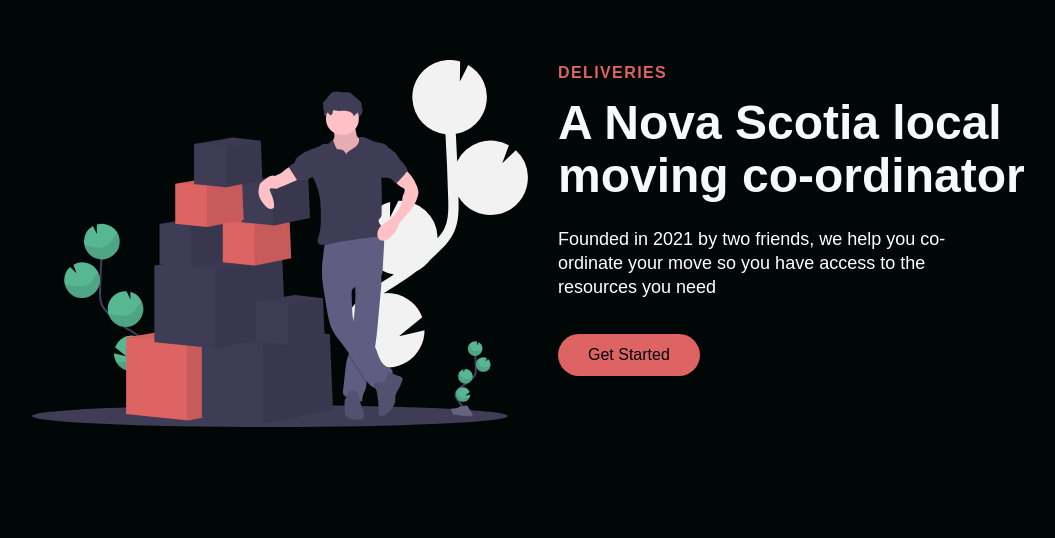
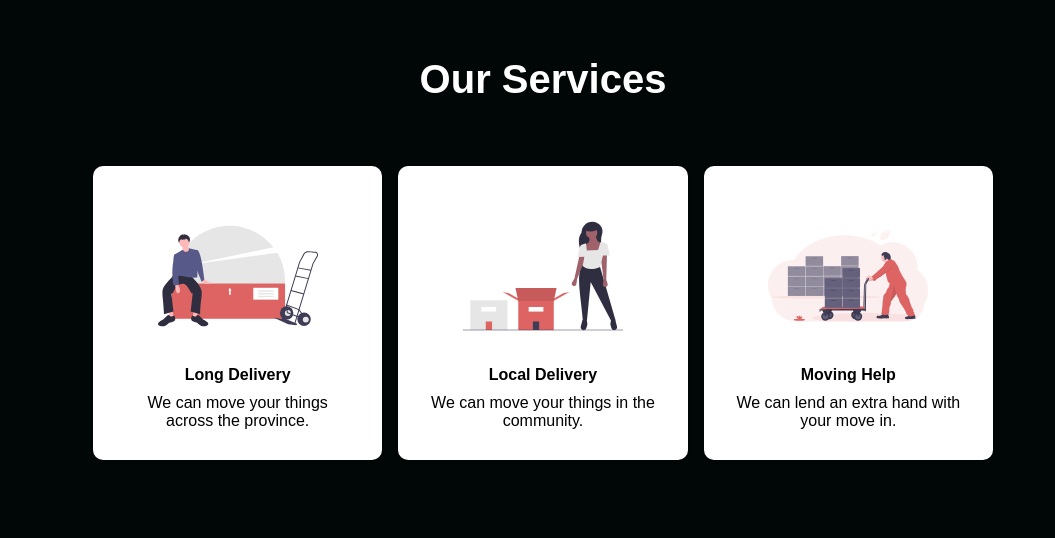
Before and after one commit to reyncode/moving-co, a React (Create React App) app: page / in a window 1280 px wide. Shown: the part 1742-2280 px from the top of the page, without its empty margins (97-1152 px from the left). Built offline with nearby package versions, Linux system fonts and the light colour scheme; a web font is replaced by a local one.

Commit message:
linking pages together with data sheet

```diff
--- a/src/components/InfoSection/data.js
+++ b/src/components/InfoSection/data.js
@@ -12,39 +12,6 @@ export const homeObjOne = {
     alt: 'standing',
     dark: true,
     primary: true,
-    darkText: false
+    darkText: false,
+    linkTo: 'services'
 };
-
-export const homeObjTwo = {
-    id: 'services',
-    lightBg: false,
-    lightText: true,
-    lightTextDesc: true,
-    topLine: 'Deliveries',
-    headline: 'A Nova Scotia local moving co-ordinator',
-    description: 'Founded in 2021 by two friends, we help you co-ordinate your move so you have access to the resources you need ',
-    buttonLabel: 'Get Started',
-    imgStart: true,
-    img: require('../../images/svg-1.svg').default,
-    alt: 'standing',
-    dark: true,
-    primary: true,
-    darkText: false
-};
-
-export const homeObjThree = {
-    id: 'about',
-    lightBg: false,
-    lightText: true,
-    lightTextDesc: true,
-    topLine: 'About Us',
-    headline: 'A Nova Scotia local moving co-ordinator',
-    description: 'Founded in 2021 by two friends, we help you co-ordinate your move so you have access to the resources you need ',
-    buttonLabel: 'Get Started',
-    imgStart: false,
-    img: require('../../images/svg-1.svg').default,
-    alt: 'standing',
-    dark: true,
-    primary: true,
-    darkText: false
-};
--- a/src/components/InfoSection/index.js
+++ b/src/components/InfoSection/index.js
@@ -29,7 +29,8 @@ const InfoSection = ({
     alt,
     primary,
     dark,
-    dark2
+    dark2,
+    linkTo
 }) => {
     return (
         <>
@@ -42,7 +43,7 @@ const InfoSection = ({
                                 <Heading lightText={lightText}>{headline}</Heading>
                                 <Subtitle darkText={darkText}>{description}</Subtitle>
                                 <BtnWrap>
-                                    <Button to='home'
+                                    <Button to={linkTo}
                                         smooth={true}
                                         duration={500}
                                         spy={true}
--- a/src/pages/index.js
+++ b/src/pages/index.js
@@ -3,7 +3,7 @@ import Sidebar from '../components/Sidebar'
 import Navbar from '../components/Navbar'
 import HeroSection from '../components/HeroSection';
 import InfoSection from '../components/InfoSection';
-import { homeObjOne, homeObjTwo } from '../components/InfoSection/data';
+import { homeObjOne } from '../components/InfoSection/data';
 import Services from '../components/Services';
 
 const Home = () => {
@@ -19,7 +19,6 @@ const Home = () => {
             <Navbar toggle={toggle} />
             <HeroSection />
             <InfoSection {...homeObjOne} />
-            <InfoSection {...homeObjTwo} />
             <Services />
         </>
     )
```
